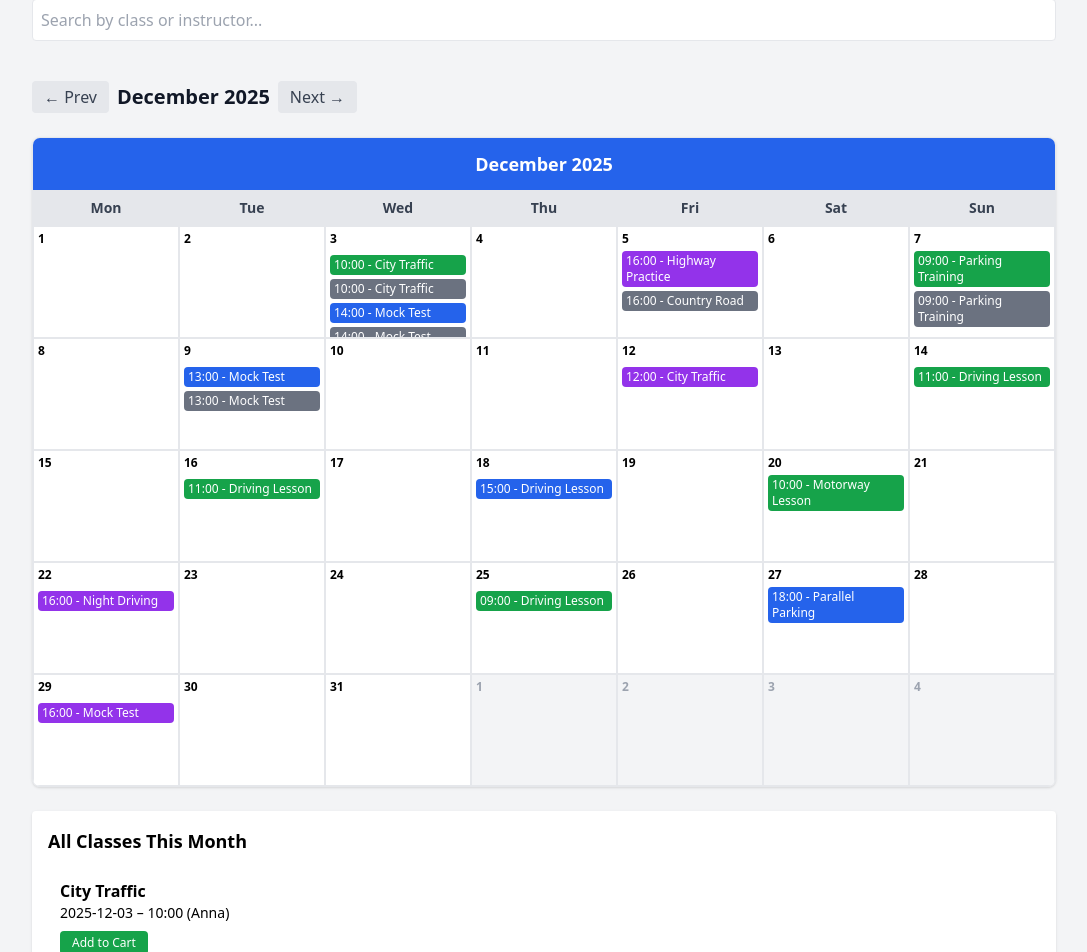
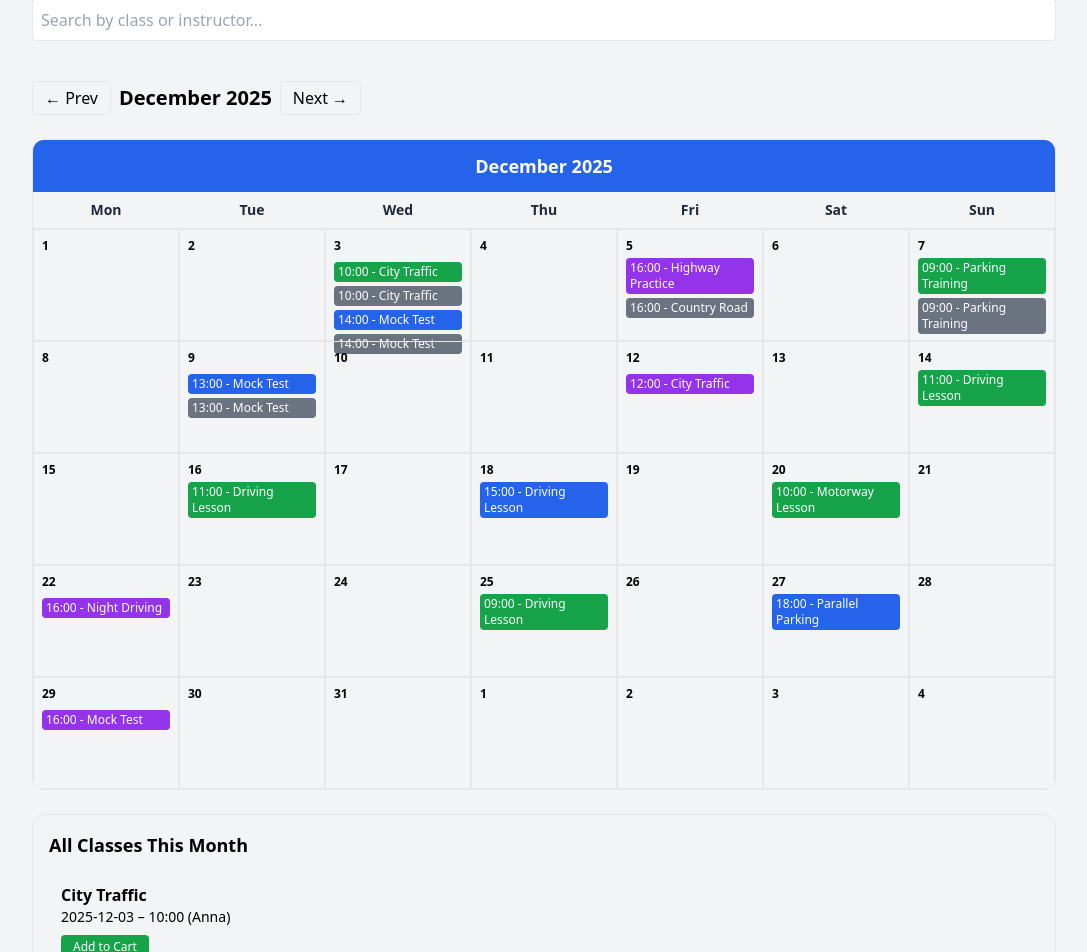
Before and after one commit to IIMaksymilianDymitrII/Driving-School-Examination, a React (Vite) app: page /schedules in a window 1280 px wide. Shown: the part 134-1086 px from the top of the page, without its empty margins (96-1183 px from the left). Built offline with nearby package versions, Linux system fonts and the light colour scheme.

Commit message:
Fixed dark mode for Schedule page by updating components using theme.

```diff
--- a/src/components/calendar/CalendarDay.tsx
+++ b/src/components/calendar/CalendarDay.tsx
@@ -2,6 +2,7 @@ import React from "react";
 import { format } from "date-fns";
 import CalendarEvent from "./CalendarEvent";
 import type { Event } from "../../types/Event";
+import { useTheme } from "../../context/ThemeContext";
 
 interface CalendarDayProps {
   day: Date;
@@ -18,16 +19,29 @@ const CalendarDay: React.FC<CalendarDayProps> = ({
   onEventClick,
   onDateClick, // added prop
 }) => {
+  const { themeColors } = useTheme();
   return (
     <div
       // onClick={() => {
       //   if (events.length > 0) onEventClick(events[0]);
       // }}
-      className={`h-28 p-1 border dark:border-gray-700 text-left relative overflow-hidden
-      ${isCurrentMonth ? "bg-white dark:bg-gray-800" : "bg-gray-100 dark:bg-gray-700 text-gray-400"}`}
+      // className={`h-28 p-1 border dark:border-gray-700 text-left relative overflow-hidden
+      // ${isCurrentMonth ? "bg-white dark:bg-gray-800" : "bg-gray-100 dark:bg-gray-700 text-gray-400"}`}
+
+      className={`h-28 p-2 border ${themeColors.border}
+      ${isCurrentMonth ? themeColors.surface : themeColors.elevated}`}
+
       onClick={onDateClick}
     >
-      <div className="text-xs font-semibold">{format(day, "d")}</div>
+      {/* <div className="text-xs font-semibold">{format(day, "d")}</div> */}
+      <div
+        className={`text-xs font-semibold ${
+          isCurrentMonth ? themeColors.text : themeColors.textMuted
+        }`}
+      >
+        {format(day, "d")}
+      </div>
+
 
       <div className="mt-1 space-y-1 overflow-hidden">
         {events.map((ev) => (
--- a/src/components/calendar/CalendarGrid.tsx
+++ b/src/components/calendar/CalendarGrid.tsx
@@ -1,4 +1,7 @@
 import React from "react";
+import { useTheme } from "../../context/ThemeContext";
+
+
 import {
   startOfMonth,
   endOfMonth,
@@ -45,15 +48,33 @@ const CalendarGrid: React.FC<CalendarGridProps> = ({
     day = addDays(day, 1);
   }
 
+  const { themeColors } = useTheme();
+
   return (
-    <div className="border rounded-lg shadow overflow-hidden">
+    <div className={`rounded-xl border ${themeColors.border} ${themeColors.surface} overflow-hidden`}>
+
       {/* Month Title */}
-      <div className="bg-blue-600 text-white py-3 text-center font-semibold text-lg">
+      {/* <div className="bg-blue-600 text-white py-3 text-center font-semibold text-lg"> */}
+      <div
+        className="
+          py-3 text-center font-semibold text-lg
+          bg-blue-600 text-white
+          dark:bg-slate-800 dark:text-slate-100
+        "
+      >
         {format(monthStart, "MMMM yyyy")}
       </div>
 
       {/* Weekday headers */}
-      <div className="grid grid-cols-7 bg-gray-200 dark:bg-gray-700 text-gray-700 dark:text-gray-200">
+      {/* <div className="grid grid-cols-7 bg-gray-200 dark:bg-gray-700 text-gray-700 dark:text-gray-200"> */}
+      <div
+        className="
+          grid grid-cols-7
+          bg-gray-100 text-gray-800
+          dark:bg-slate-900 dark:text-slate-200
+          border-b border-gray-200 dark:border-slate-700
+        "
+      >
         {["Mon", "Tue", "Wed", "Thu", "Fri", "Sat", "Sun"].map((d) => (
           <div key={d} className="py-2 font-semibold text-sm text-center">
             {d}
--- a/src/components/calendar/CalendarHeader.tsx
+++ b/src/components/calendar/CalendarHeader.tsx
@@ -1,5 +1,6 @@
 import React from "react";
 import { format, addMonths, subMonths } from "date-fns";
+import { useTheme } from "../../context/ThemeContext";
 
 interface CalendarHeaderProps {
   currentDate: Date;
@@ -14,24 +15,28 @@ const CalendarHeader: React.FC<CalendarHeaderProps> = ({
   darkMode,
   toggleDarkMode,
 }) => {
+  const { themeColors } = useTheme();
+
   return (
     <div className="flex items-center justify-between mb-4">
       {/* Prev / Next Buttons */}
       <div className="flex items-center gap-2">
         <button
           onClick={() => setCurrentDate(subMonths(currentDate, 1))}
-          className="px-3 py-1 rounded bg-gray-200 dark:bg-gray-700 text-gray-700 dark:text-gray-200"
+          className={`px-3 py-1 rounded border ${themeColors.border} ${themeColors.elevated} ${themeColors.text} hover:${themeColors.bgHover}`}
+
         >
           ← Prev
         </button>
 
-        <h2 className="text-xl font-semibold text-gray-900 dark:text-gray-100">
+        {/* <h2 className="text-xl font-semibold text-gray-900 dark:text-gray-100"> */}
+        <h2 className={`text-xl font-semibold ${themeColors.text}`}>
           {format(currentDate, "MMMM yyyy")}
         </h2>
 
         <button
           onClick={() => setCurrentDate(addMonths(currentDate, 1))}
-          className="px-3 py-1 rounded bg-gray-200 dark:bg-gray-700 text-gray-700 dark:text-gray-200"
+          className={`px-3 py-1 rounded border ${themeColors.border} ${themeColors.elevated} ${themeColors.text} hover:${themeColors.bgHover}`}
         >
           Next →
         </button>
--- a/src/components/calendar/EventList.tsx
+++ b/src/components/calendar/EventList.tsx
@@ -1,5 +1,7 @@
 import React from "react";
 import type { Event } from "../../types/Event";
+import { useTheme } from "../../context/ThemeContext";
+
 
 interface EventListProps {
   events: Event[];
@@ -14,31 +16,73 @@ const EventList: React.FC<EventListProps> = ({
   addToCart,
   selectedDate,
 }) => {
+  const { themeColors } = useTheme();
+
   return (
-    <div className="mt-6 bg-white dark:bg-gray-800 rounded shadow p-4">
-      <h2 className="text-lg font-semibold mb-3">
+    <div
+      className={`mt-6 ${themeColors.surface} border ${themeColors.border} rounded-xl p-4`}
+    >
+      <h2 className={`text-lg font-semibold mb-3 ${themeColors.text}`}>
         {selectedDate ? `Classes on ${selectedDate}` : "All Classes This Month"}
       </h2>
 
-      <div className="divide-y dark:divide-gray-700">
+      <div className={`divide-y ${themeColors.border}`}>
         {events.map((ev) => (
+          // <div
+          //   key={ev.id}
+          //   className="p-3 hover:bg-blue-50 dark:hover:bg-gray-700 rounded"
+          // >
           <div
             key={ev.id}
-            className="p-3 hover:bg-blue-50 dark:hover:bg-gray-700 rounded"
+            className={`
+              p-3 rounded transition
+              hover:${themeColors.elevated}
+            `}
           >
-            <div
+
+            {/* <div
               className="cursor-pointer"
               onClick={() => onEventClick(ev)}
+            > */}
+            <div
+              className={`
+                cursor-pointer
+                group
+              `}
+              onClick={() => onEventClick(ev)}
             >
-              <p className="font-semibold">{ev.title}</p>
-              <p className="text-sm">
+
+              {/* <p className="font-semibold">{ev.title}</p>
+              <p className="text-sm"> */}
+              {/* <p className={`font-semibold ${themeColors.text}`}>{ev.title}</p> */}
+              <p
+                  className={`
+                    font-semibold
+                    ${themeColors.text}
+                    group-hover:${themeColors.text}
+                  `}
+                >
+                  {ev.title}
+              </p>
+
+              {/* <p className={`text-sm ${themeColors.textMuted}`}>
+                {ev.date} – {ev.time} ({ev.instructor})
+              </p> */}
+              <p
+                className={`
+                  text-sm
+                  ${themeColors.textMuted}
+                  group-hover:${themeColors.text}
+                `}
+              >
                 {ev.date} – {ev.time} ({ev.instructor})
               </p>
             </div>
 
             <button
               onClick={() => addToCart(ev)}
-              className="px-3 py-1 text-xs rounded bg-green-600 text-white hover:bg-green-700 mt-2"
+              // className="px-3 py-1 text-xs rounded bg-green-600 text-white hover:bg-green-700 mt-2"
+              className="px-3 py-1 text-xs rounded bg-green-600 text-white hover:bg-green-700 focus:ring-2 focus:ring-green-400 mt-2"
             >
               Add to Cart
             </button>
--- a/src/components/calendar/EventModal.tsx
+++ b/src/components/calendar/EventModal.tsx
@@ -3,6 +3,8 @@ import type { Event } from "../../types/Event";
 import { useBooking } from "../../context/BookingContext";
 import { mapEventToLesson } from "../../utils/mapEventToLesson";
 import { format } from "date-fns";
+
+import { useTheme } from "../../context/ThemeContext";
 
 interface EventModalProps {
   event: Event | null;
@@ -11,6 +13,7 @@ interface EventModalProps {
 
 const EventModal: React.FC<EventModalProps> = ({ event, onClose }) => {
   const { addToCart } = useBooking();
+  const { themeColors } = useTheme();
 
   if (!event) return null;
 
@@ -20,36 +23,77 @@ const EventModal: React.FC<EventModalProps> = ({ event, onClose }) => {
     onClose();
   };
 
-  return (
-    <div className="fixed inset-0 bg-black bg-opacity-40 flex items-center justify-center z-50 p-4">
-      <div className="bg-white dark:bg-gray-800 rounded-lg shadow-xl max-w-md w-full overflow-hidden">
-
+    return (
+    <div className="fixed inset-0 bg-black/60 flex items-center justify-center z-50 p-4">
+      <div
+        className="
+          w-full max-w-md rounded-lg shadow-xl overflow-hidden
+          bg-white text-gray-900
+          dark:bg-slate-900 dark:text-slate-100
+        "
+      >
         {/* HEADER */}
-        <div className="bg-blue-600 text-white px-4 py-3 flex justify-between items-center">
+        <div
+          className="
+            px-4 py-3 flex justify-between items-center
+            bg-blue-600 text-white
+            dark:bg-slate-800
+          "
+        >
           <div>
             <h2 className="text-xl font-semibold">{event.title}</h2>
-            <p className="text-sm opacity-80">
+            <p className="text-sm opacity-90">
               {format(new Date(event.date), "d MMMM yyyy")} • {event.time}
             </p>
           </div>
-          <button onClick={onClose} className="text-white text-2xl font-bold">×</button>
+
+          <button
+            onClick={onClose}
+            className="text-2xl font-bold hover:opacity-80"
+          >
+            ×
+          </button>
         </div>
 
         {/* BODY */}
-        <div className="p-4 text-gray-700 dark:text-gray-200 text-sm space-y-3">
-          <p><strong>Instructor:</strong> {event.instructor}</p>
-          <p><strong>Location:</strong> {event.location || "Driving school"}</p>
+        <div className="p-4 text-sm space-y-3">
+          <p>
+            <span className="font-semibold">Instructor:</span>{" "}
+            {event.instructor}
+          </p>
+          <p>
+            <span className="font-semibold">Location:</span>{" "}
+            {event.location || "Driving school"}
+          </p>
         </div>
 
         {/* FOOTER */}
-        <div className="p-4 bg-gray-100 dark:bg-gray-700 flex justify-end gap-2">
-          <button onClick={onClose} className="px-4 py-2 rounded bg-gray-300 dark:bg-gray-600">
+        <div
+          className="
+            p-4 flex justify-end gap-2
+            bg-gray-100
+            dark:bg-slate-800
+          "
+        >
+          <button
+            onClick={onClose}
+            className="
+              px-4 py-2 rounded
+              bg-gray-300 text-gray-900
+              hover:bg-gray-400
+              dark:bg-slate-700 dark:text-slate-100 dark:hover:bg-slate-600
+            "
+          >
             Close
           </button>
 
           <button
             onClick={handleAddToCart}
-            className="px-4 py-2 rounded bg-green-600 text-white hover:bg-green-700"
+            className="
+              px-4 py-2 rounded
+              bg-green-600 text-white
+              hover:bg-green-700
+            "
           >
             Add to Cart
           </button>
@@ -57,6 +101,7 @@ const EventModal: React.FC<EventModalProps> = ({ event, onClose }) => {
       </div>
     </div>
   );
+
 };
 
 export default EventModal;
```
